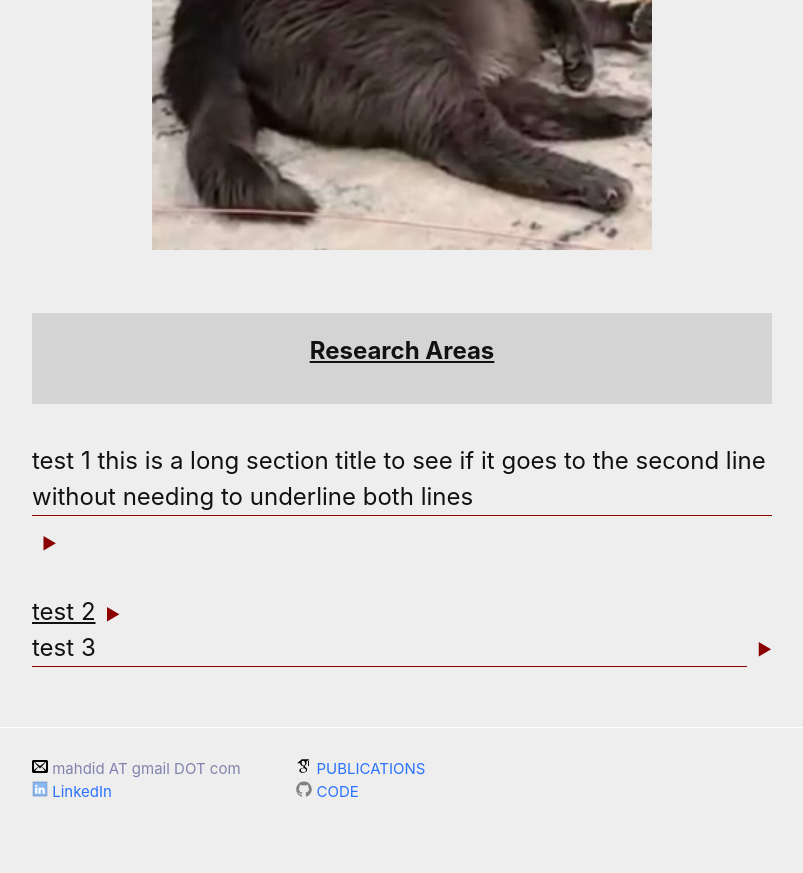
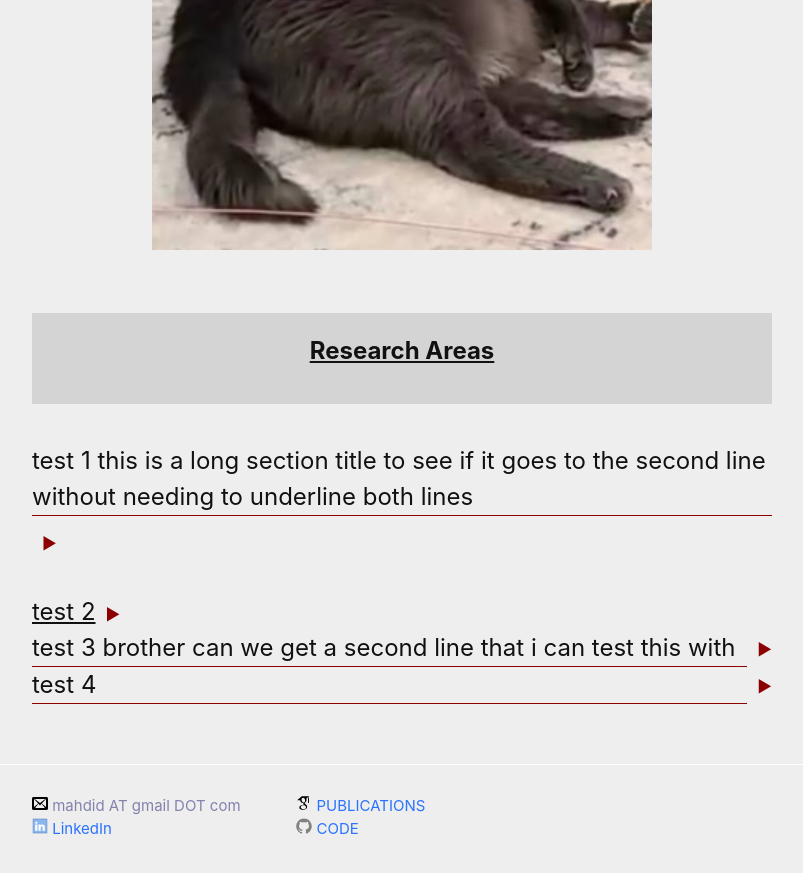
Before and after one commit to mehdidadfarnia/mehdidadfarnia.github.io, a Jekyll site: the page built from research.markdown, in a window 1280 px wide and 900 px high, scrolled down 600 px. Shown: the top 873 px of the window, without its empty margins (238-1041 px from the left). Built offline with Jekyll 4.4.1, drawn with Linux system fonts in a browser that asks for light colours.

Commit message:
testing expandable section try 19

```diff
--- a/research.markdown
+++ b/research.markdown
@@ -59,7 +59,15 @@ hidden content 2, test
 
 <details>
   <summary style="display: flex; align-items: center;">
-    <h1 style="display: block; border-bottom: 1px solid darkred; margin: 0; flex: 1;">test 3</h1>
+    <h1 style="display: block; border-bottom: 1px solid darkred; margin: 0; flex: 1;">test 3 brother can we get a second line that i can test this with </h1>
   </summary>
   hidden content
 </details>
+
+
+<details>
+  <summary style="display: flex; align-items: center;">
+    <h1 style="display: block; border-bottom: 1px solid darkred; margin: 0; flex: 1;">test 4 </h1>
+  </summary>
+  hidden content   2
+</details>
```
